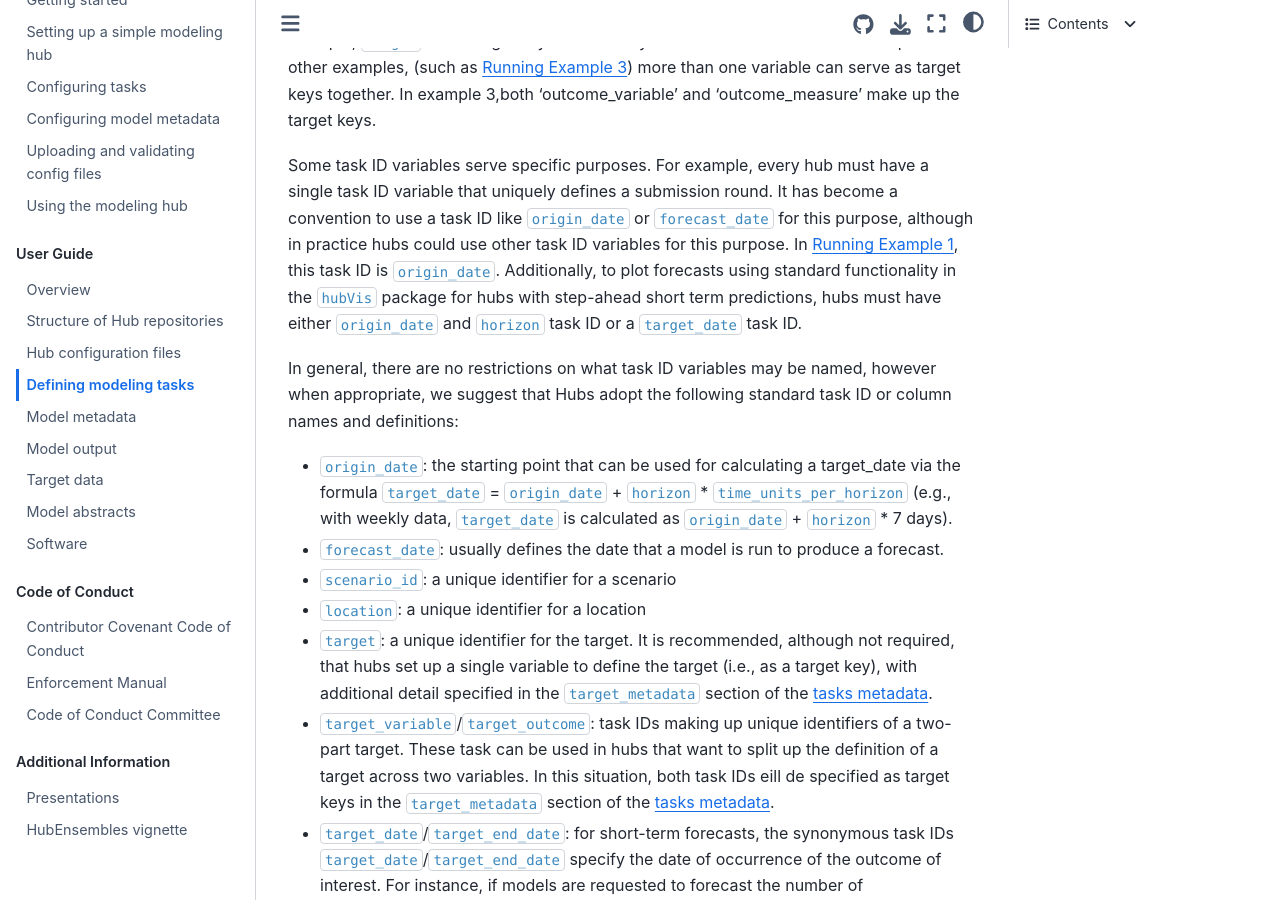
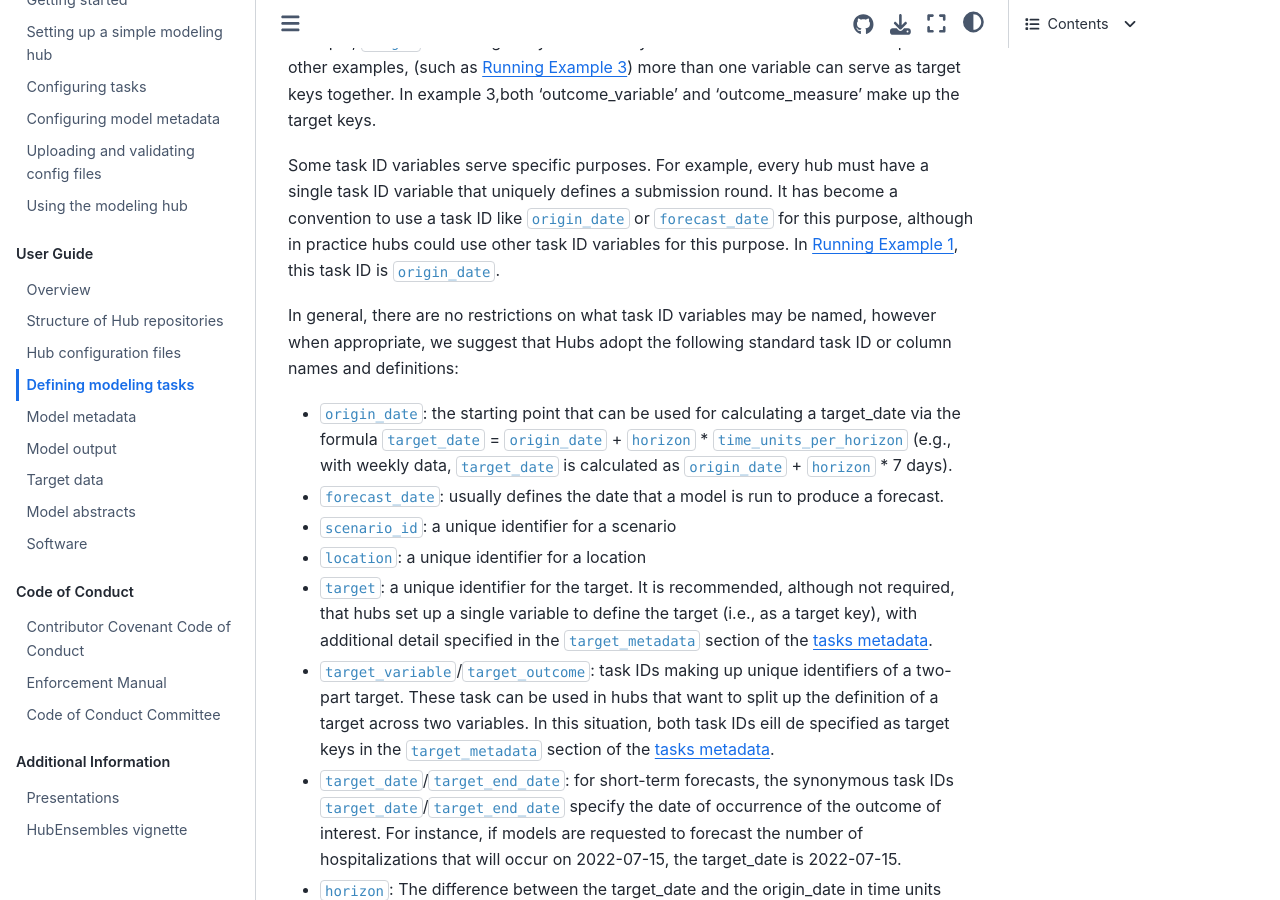
Before and after one commit to hubverse-org/hubDocs, a Sphinx documentation site: the page built from docs/source/user-guide/tasks.md, in a window 1280 px wide and 900 px high, scrolled down 1962 px. Built offline with Sphinx 7.4.7 and the Sphinx Book theme 1.1.4, drawn with Linux system fonts in a browser that asks for light colours.

Commit message:
additional edits

```diff
--- a/docs/source/user-guide/tasks.md
+++ b/docs/source/user-guide/tasks.md
@@ -32,7 +32,7 @@ Task ID variables can be thought of as columns of a tabular representation in a
 
 We note that some task ID variables are special in that they conceptually define a modeling "target" (these are referred to in the [tasks metadata](tasks_metadata) as a `target_key`). In our [Running Example 1](running-examples), the task ID variables are `target`, `location`, and `origin_date`. In this example, `target` is the target key and can only take on one value "inc covid hosp". In other examples, (such as [Running Example 3](running-examples)) more than one variable can serve as target keys together. In example 3,both 'outcome_variable' and 'outcome_measure' make up the target keys.
 
-Some task ID variables serve specific purposes. For example, every hub must have a single task ID variable that uniquely defines a submission round. It has become a convention to use a task ID like `origin_date` or `forecast_date` for this purpose, although in practice hubs could use other task ID variables for this  purpose. In [Running Example 1](running-examples), this task ID is `origin_date`. Additionally, to plot forecasts using standard functionality in the `hubVis` package for hubs with step-ahead short term predictions, hubs must have either `origin_date` and `horizon` task ID or a `target_date` task ID.
+Some task ID variables serve specific purposes. For example, every hub must have a single task ID variable that uniquely defines a submission round. It has become a convention to use a task ID like `origin_date` or `forecast_date` for this purpose, although in practice hubs could use other task ID variables for this  purpose. In [Running Example 1](running-examples), this task ID is `origin_date`.
 
 In general, there are no restrictions on what task ID variables may be named, however when appropriate, we suggest that Hubs adopt the following standard task ID or column names and definitions:
 
```
Also changed, not shown: docs/source/user-guide/software.md (+1 -1 lines).
